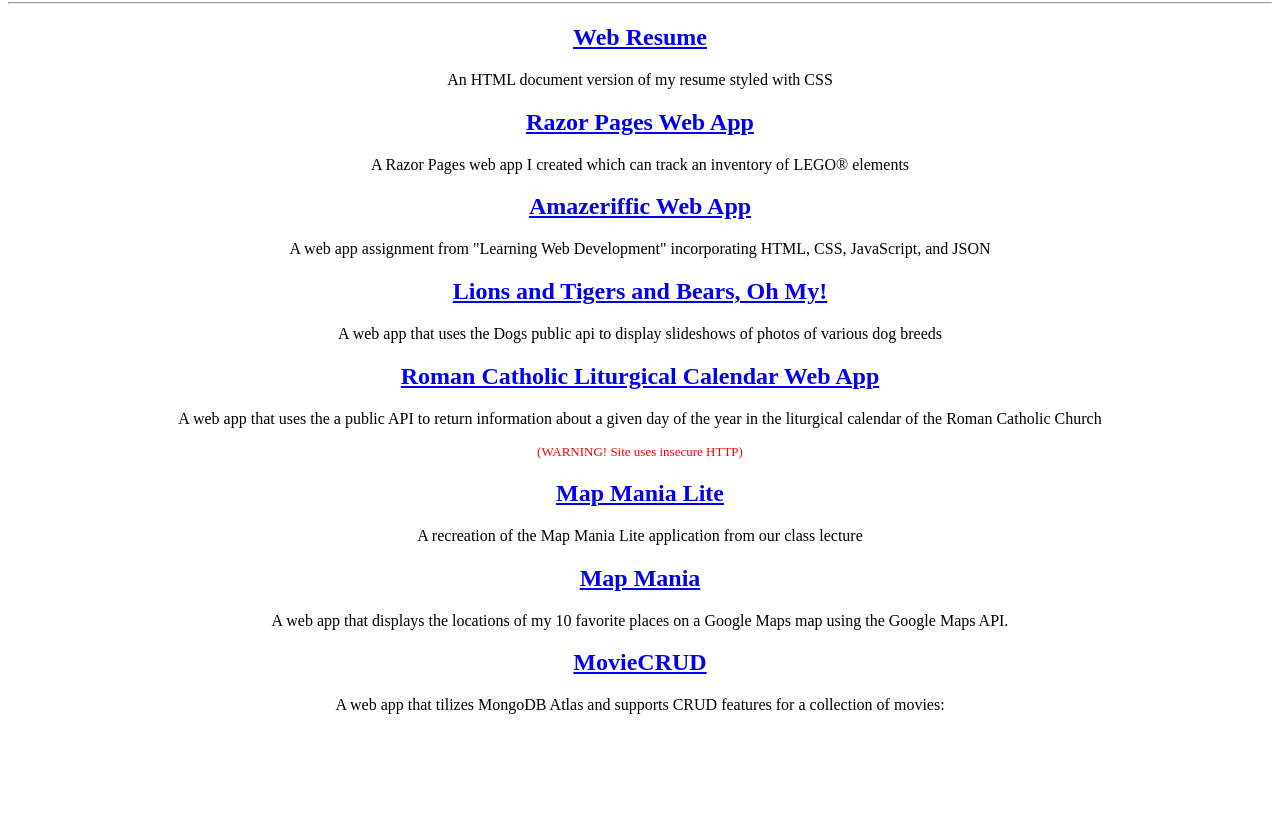
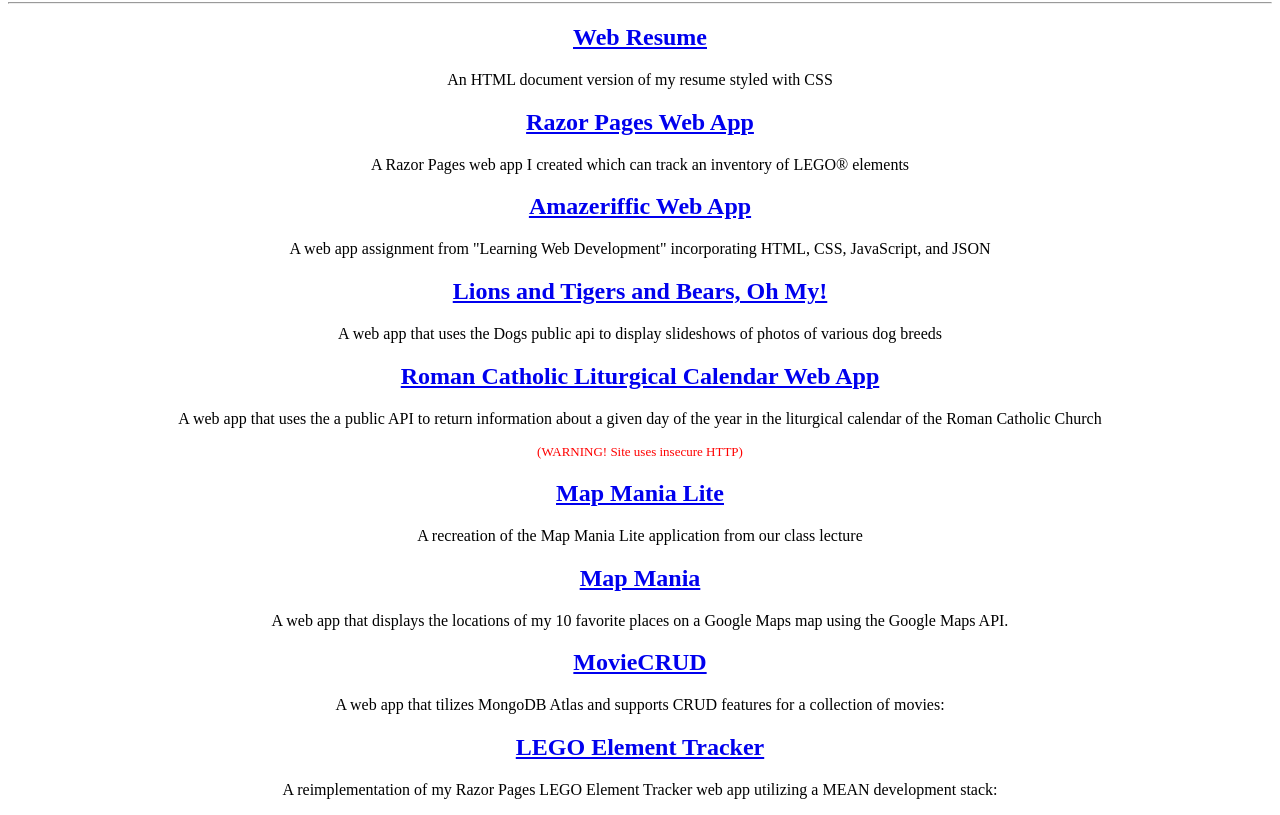
Before and after one commit to mjwelch-lewis/Assignment-Portfolio, a website: page static/index.html in a window 1280 px wide. Shown: the part 78-893 px from the top of the page. Before the commit the page ends 808 px from the top, so only its background shows below. Drawn offline with Linux system fonts and the light colour scheme.

Commit message:
Added link to LEGO Element Tracker

```diff
--- a/static/index.html
+++ b/static/index.html
@@ -25,5 +25,7 @@
     <p>A web app that displays the locations of my 10 favorite places on a Google Maps map using the Google Maps API.</p>
     <h2><a href="https://moviecrud.azurewebsites.net/">MovieCRUD</a></h2>
     <p>A web app that tilizes MongoDB Atlas and supports CRUD features for a collection of movies:</p>
+    <h2><a href="https://lego-element-tracker.azurewebsites.net/">LEGO Element Tracker</a></h2>
+    <p>A reimplementation of my Razor Pages LEGO Element Tracker web app utilizing a MEAN development stack:</p>
 </body>
 </html>
```
